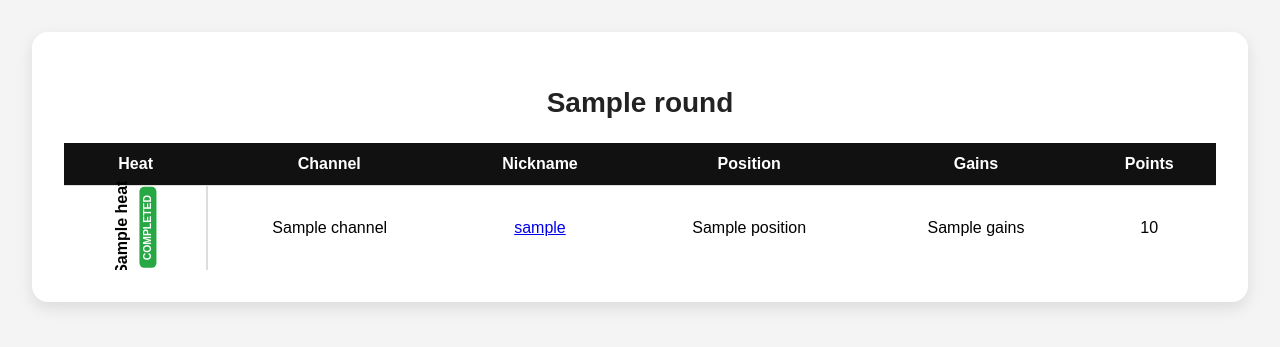
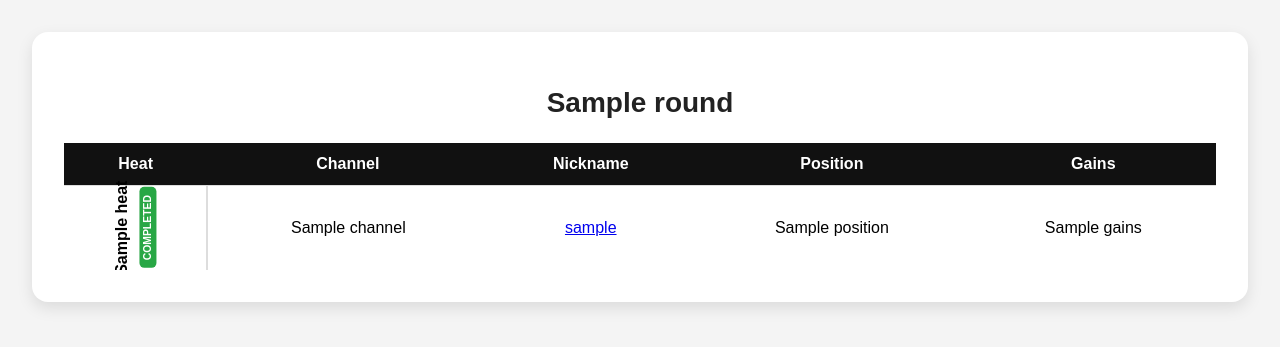
Before and after one commit to Jauler/DroneRaceView, a Flask app: template web/templates/heats.html in a window 1280 px wide. Shown: the part 60-407 px from the top of the page. Run offline with Flask 3, Linux system fonts and the light colour scheme; the template is opened without the code that fills it: most values are stand-ins (such as "Sample title", 1, 10 or a date in 2020).

Commit message:
Do not show point totals in the heat table

```diff
--- a/web/converter.py
+++ b/web/converter.py
@@ -329,7 +329,7 @@ def rounds(r: Optional[RHResults], h: Optional[RHHeats], c: Optional[RHClasses],
                 else:
                     position = NO_DATA
                     gains = NO_DATA
-                    points = str(pilot_points[rh_slot.pilot_id])
+                    points = NO_DATA
 
                 th.pilots.append(THeatPilot(
                         pilot_id=rh_slot.pilot_id if rh_slot.pilot_id > 0 else None,
--- a/web/templates/heats.html
+++ b/web/templates/heats.html
@@ -17,7 +17,6 @@
                 <th>Nickname</th>
                 <th>Position</th>
                 <th>Gains</th>
-                <th>Points</th>
               </tr>
             </thead>
             <tbody>
@@ -47,7 +46,6 @@
                   </td>
                   <td>{{ pilot.position }}</td>
                   <td>{{ pilot.gains }}</td>
-                  <td>{{ pilot.points }}</td>
                 </tr>
                 {% endfor %}
               {% endfor %}
```
